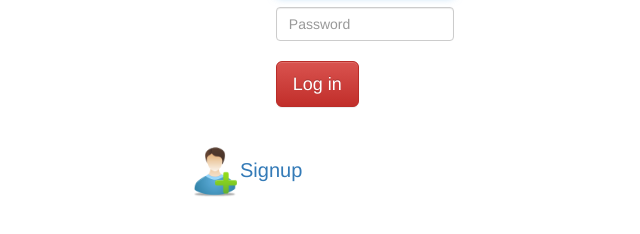
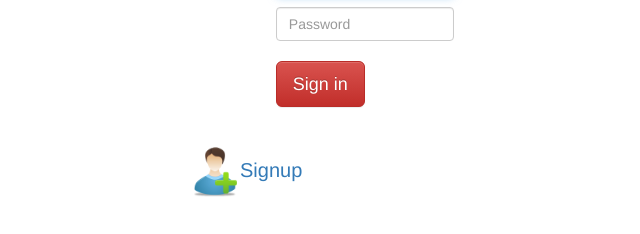
Before and after one commit to souhail-ouabou/microservices-deployment-eks-helm, a website: page ui/public/login.html in a window 1280 px wide. Shown: the part 270-504 px from the top of the page, 275-915 px from the left. Drawn offline with nearby package versions, Linux system fonts and the light colour scheme; files whose address does not match are found by name.

Commit message:
change : login btn color is info

```diff
--- a/ui/public/login.html
+++ b/ui/public/login.html
@@ -39,7 +39,7 @@
         <label for="inputPassword" class="sr-only">Password</label>
         <input type="password" id="inputPassword" class="form-control" name="password" placeholder="Password" required>
         <div style="height: 20px"></div>
-        <button class="btn btn-lg btn-danger btn-warning" id="login" type="submit">Log in</button>
+        <button class="btn btn-lg btn-danger btn-info" id="login" type="submit">Sign in</button>
     </form>
 </div> <!-- /container -->
 <div class="container">
```
